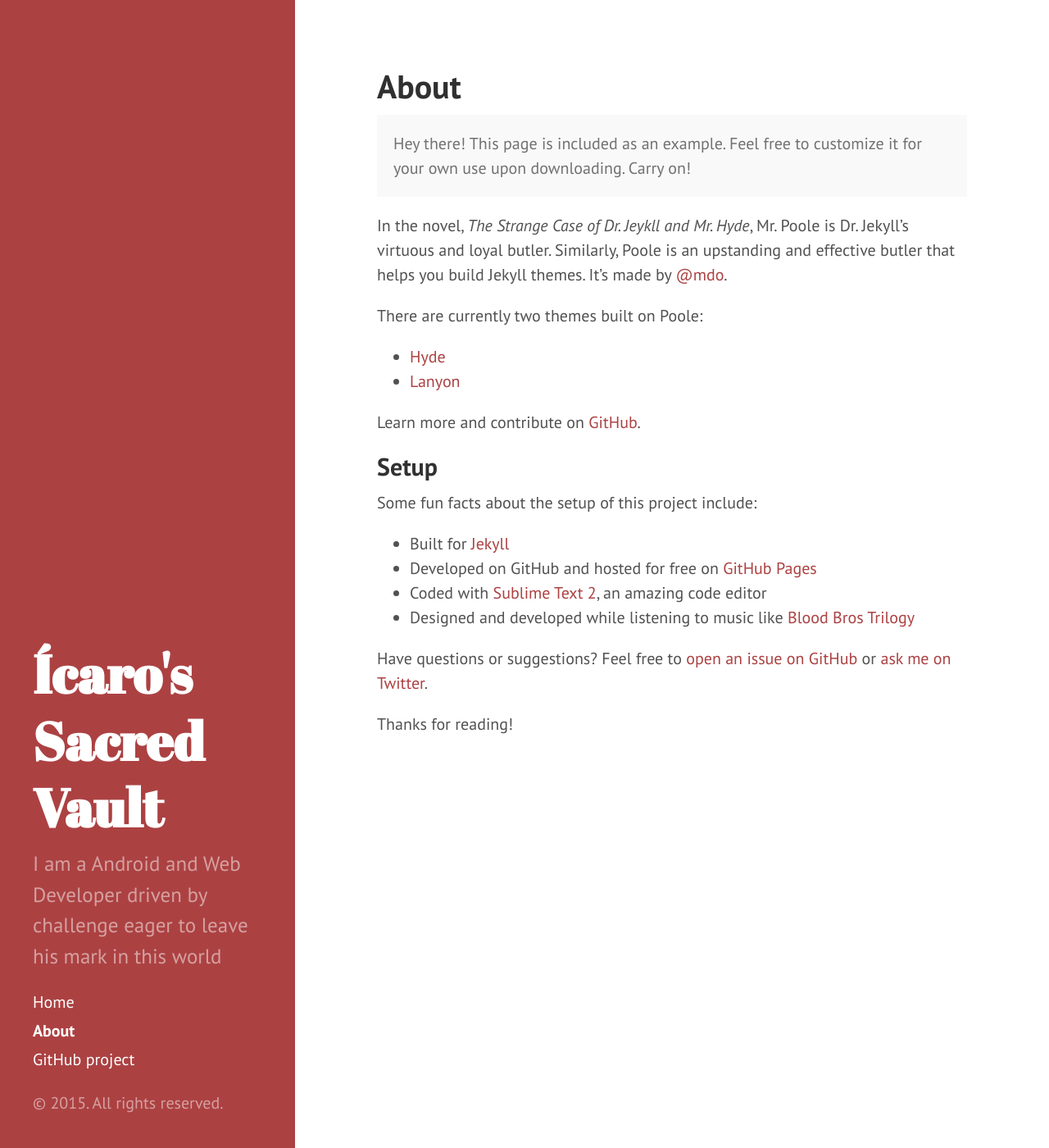
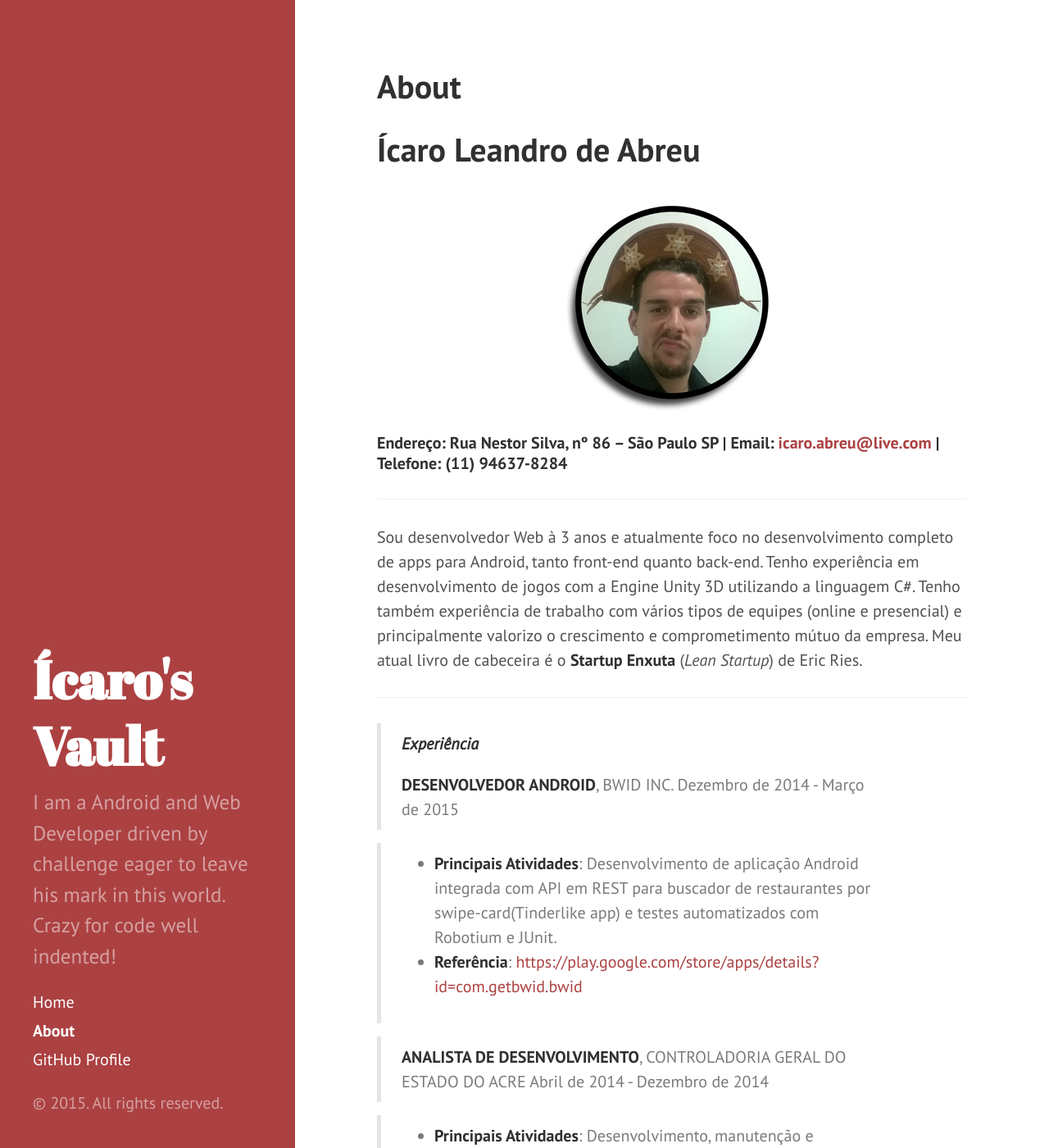
Before and after one commit to icaroabreu/icaroabreu.github.io, a Jekyll site: the page built from about.md, in a window 1280 px wide and 1400 px high. Shown: the whole window at 82% size. Built offline with Jekyll 4.4.1, drawn with Linux system fonts in a browser that asks for light colours; Markdown is read by kramdown in place of the engine named in the settings; some of the changed text lies outside the part shown.

Commit message:
My CV in portuguese

```diff
--- a/CNAME
+++ b/CNAME
@@ -1 +1 @@
-hyde.getpoole.com
+icaroabreu.github.io
--- a/_config.yml
+++ b/_config.yml
@@ -7,9 +7,9 @@ permalink:        pretty
 relative_permalinks: true
 
 # Setup
-title:            Ícaro's Sacred Vault
+title:            Ícaro's Vault
 tagline:          'A Jekyll theme'
-description:      'I am a Android and Web Developer driven by challenge eager to leave his mark in this world'
+description:      'I am a Android and Web Developer driven by challenge eager to leave his mark in this world. Crazy for code well indented!'
 url:              http://hyde.getpoole.com
 baseurl:          /
 
--- a/_includes/head.html
+++ b/_includes/head.html
@@ -22,7 +22,7 @@
 
   <!-- Icons -->
   <link rel="apple-touch-icon-precomposed" sizes="144x144" href="{{ site.baseurl }}public/apple-touch-icon-144-precomposed.png">
-                                 <link rel="shortcut icon" href="{{ site.baseurl }}public/favicon.ico">
+                                 <!--<link rel="shortcut icon" href="{{ site.baseurl }}public/favicon.ico">-->
 
   <!-- RSS -->
   <link rel="alternate" type="application/rss+xml" title="RSS" href="/atom.xml">
--- a/_includes/sidebar.html
+++ b/_includes/sidebar.html
@@ -26,7 +26,7 @@
         {% endif %}
       {% endfor %}
 
-      <a class="sidebar-nav-item" href="{{ site.github.repo }}">GitHub project</a>
+      <a class="sidebar-nav-item" href="{{ site.github.repo }}">GitHub Profile</a>
     </nav>
 
     <p>&copy; {{ site.time | date: '%Y' }}. All rights reserved.</p>
--- a/about.md
+++ b/about.md
@@ -2,29 +2,88 @@
 layout: page
 title: About
 ---
+Ícaro Leandro de Abreu
+======
+<img src="/images/its_a_me.png" alt="It's a me Ícaro!" style="margin-left:auto;margin-right:auto" />
+#####Endereço: Rua Nestor Silva, nº 86 – São Paulo SP | Email: [icaro.abreu@live.com](mailto:icaro.abreu@live.com) | Telefone: (11) 94637-8284
 
-<p class="message">
-  Hey there! This page is included as an example. Feel free to customize it for your own use upon downloading. Carry on!
-</p>
+----------
 
-In the novel, *The Strange Case of Dr. Jeykll and Mr. Hyde*, Mr. Poole is Dr. Jekyll's virtuous and loyal butler. Similarly, Poole is an upstanding and effective butler that helps you build Jekyll themes. It's made by [@mdo](https://twitter.com/mdo).
+Sou desenvolvedor Web à 3 anos e atualmente foco no desenvolvimento completo de apps para Android, tanto front-end quanto back-end. Tenho experiência em desenvolvimento de jogos com a Engine Unity 3D utilizando a linguagem C#. Tenho também experiência de trabalho com vários tipos de equipes (online e presencial) e principalmente valorizo o crescimento e comprometimento mútuo da empresa. Meu atual livro de cabeceira é o **Startup Enxuta** (*Lean Startup*) de Eric Ries.
 
-There are currently two themes built on Poole:
+----------
 
-* [Hyde](http://hyde.getpoole.com)
-* [Lanyon](http://lanyon.getpoole.com)
+> ***Experiência***
+>
+>**DESENVOLVEDOR ANDROID**, BWID INC.
+>Dezembro de 2014 - Março de 2015
 
-Learn more and contribute on [GitHub](https://github.com/poole).
+> - **Principais Atividades**: Desenvolvimento de aplicação Android integrada com API em REST para buscador de restaurantes por swipe-card(Tinderlike app) e testes automatizados com Robotium e JUnit.
+> - **Referência**: [https://play.google.com/store/apps/details?id=com.getbwid.bwid](https://play.google.com/store/apps/details?id=com.getbwid.bwid)
 
-## Setup
+> **ANALISTA DE DESENVOLVIMENTO**, CONTROLADORIA GERAL DO ESTADO DO ACRE
+>Abril de 2014 - Dezembro de 2014
 
-Some fun facts about the setup of this project include:
+> - **Principais Atividades**: Desenvolvimento, manutenção e customização de Aplicações Web em PHP, como por exemplo o Portal CGE Acre e aplicações internas como o sisDenúncia utilizando de controle de versão por GIT e Servidores remotos do Governo do Estado do Acre.
 
-* Built for [Jekyll](http://jekyllrb.com)
-* Developed on GitHub and hosted for free on [GitHub Pages](https://pages.github.com)
-* Coded with [Sublime Text 2](http://sublimetext.com), an amazing code editor
-* Designed and developed while listening to music like [Blood Bros Trilogy](https://soundcloud.com/maddecent/sets/blood-bros-series)
 
-Have questions or suggestions? Feel free to [open an issue on GitHub](https://github.com/poole/issues/new) or [ask me on Twitter](https://twitter.com/mdo).
+> **ESTAGIARIO DE DESENVOLVIMENTO**, CONTROLADORIA GERAL DO ESTADO DO ACRE
+>Novembro de 2013 - Abril de 2014
 
-Thanks for reading!
+> - **Principais Atividades**: Desenvolvimento e customização de Aplicações Web em PHP, como por exemplo o Portal CGE Acre.
+
+> **ESTAGIARIO DE DESENVOLVIMENTO**, EMBRAPA - *EMPRESA BRASILEIRA DE PESQUISA AGROPECUÁRIA*
+>Julho de 2011 – Junho de 2013
+
+> - **Principais Atividades**: Desenvolvimento de Aplicações Web em PHP e Java, como as primeiras versões da rede social Revitec (atualmente sob responsabilidade da Embrapa).
+
+----------
+
+> ***Escolaridade***
+>
+> **SISTEMA DE INFORMAÇÃO**, UNIÃO EDUCACIONAL DO NORTE/FACULDADE BARÃO DO RIO BRANCO
+> VII SEMESTRE
+> Ano de conclusão: 2015
+
+----------
+
+>***Curso ministrado***
+>
+>**INTRODUÇÃO AO PHONE GAP**, UNINORTE
+Data: 05/06/2013
+Carga horária: 3hs
+
+----------
+
+>***Atividade Extracurricular***
+>
+>**FEIRA EXPOT&C, 66ª REUNIÃO ANUAL DA SBPC**
+>De 22/07/2014 até 27/07/2014
+>
+> - Participação na feira no estande do Governo do Estado do Acre em parceria com a Secretaria de Estado de Ciência e Tecnologia para a exibição do jogo **Space Visitors** (projeto pessoal).
+> - **Space Visitors** é um jogo educacional infanto-juvenil extracurricular de temática alienígena que utiliza uma pegada humorística para incentivar o jogador explorar o território, a história e o turismo acriano.
+
+
+----------
+> ***Conhecimentos adicionais***
+>
+> - Desenvolvimento de aplicações para Android
+> - Desenvolvimento de aplicações Web com Node.js
+> - Desenvolvimento Web Front-End Full (*HTML, CSS, jQuery, Javascript e AngulaJS*)
+> - Desenvolvimento de aplicações utilizando banco de dados em MongoDB, MySql e SQLite
+> - Linguagem de Programação Php OO com MVC puro e funcional
+> - Linguagem de Programação C# Com foco em desenvolvimento de jogos com XNA e Unity 3D
+> - Diagramação – Indesign
+
+----------
+> ***Idiomas***
+>
+>  - Inglês Fluente
+>  - Espanhol Intermediário
+>  - Alemão Básico
+
+
+####Declaro, sob minha responsabilidade, serem verdadeiras as informações prestadas neste perfil profissional.
+----------
+#####Ícaro Leandro de Abreu,
+05/03/2015 - São Paulo - SP
```
Also changed, not shown: _posts/2015-03-05-first.md (+1 -1 lines), README.md, images/its_a_me.png (added).
